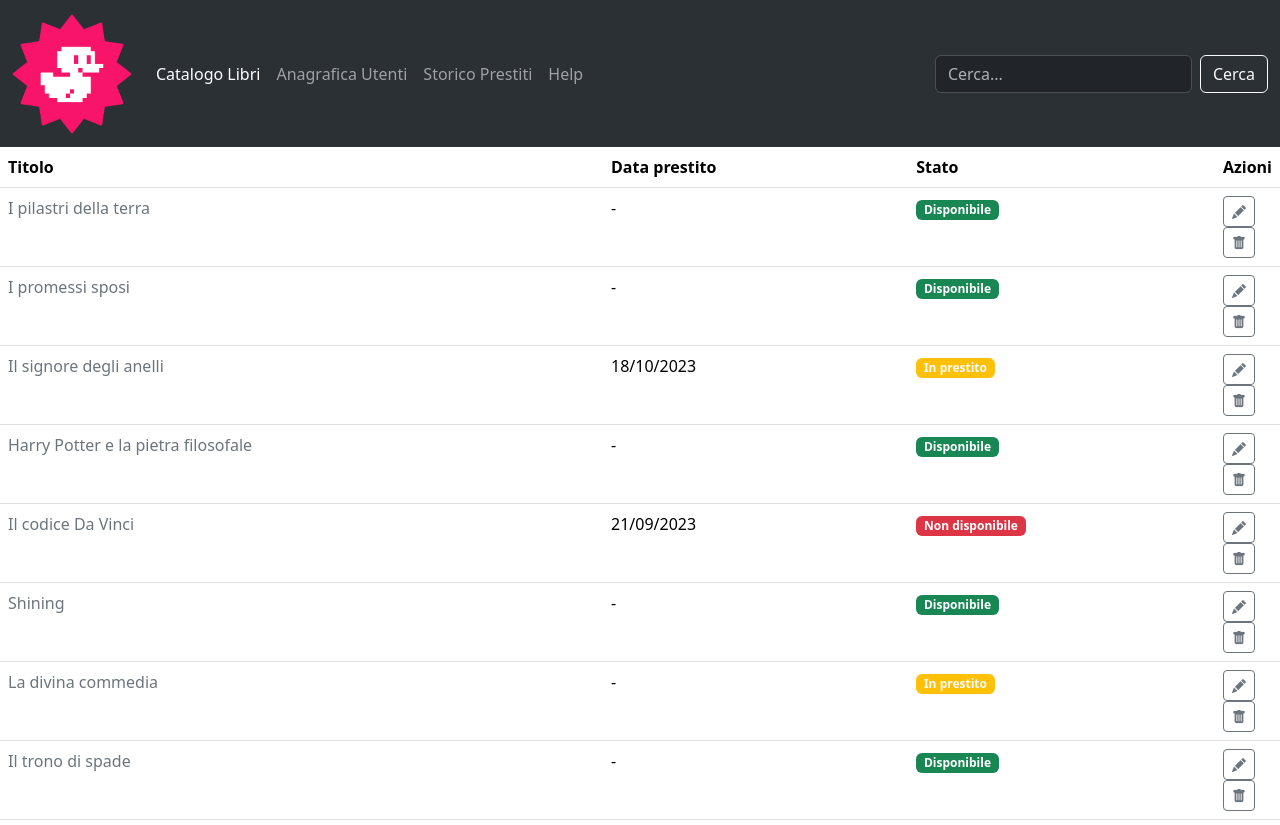
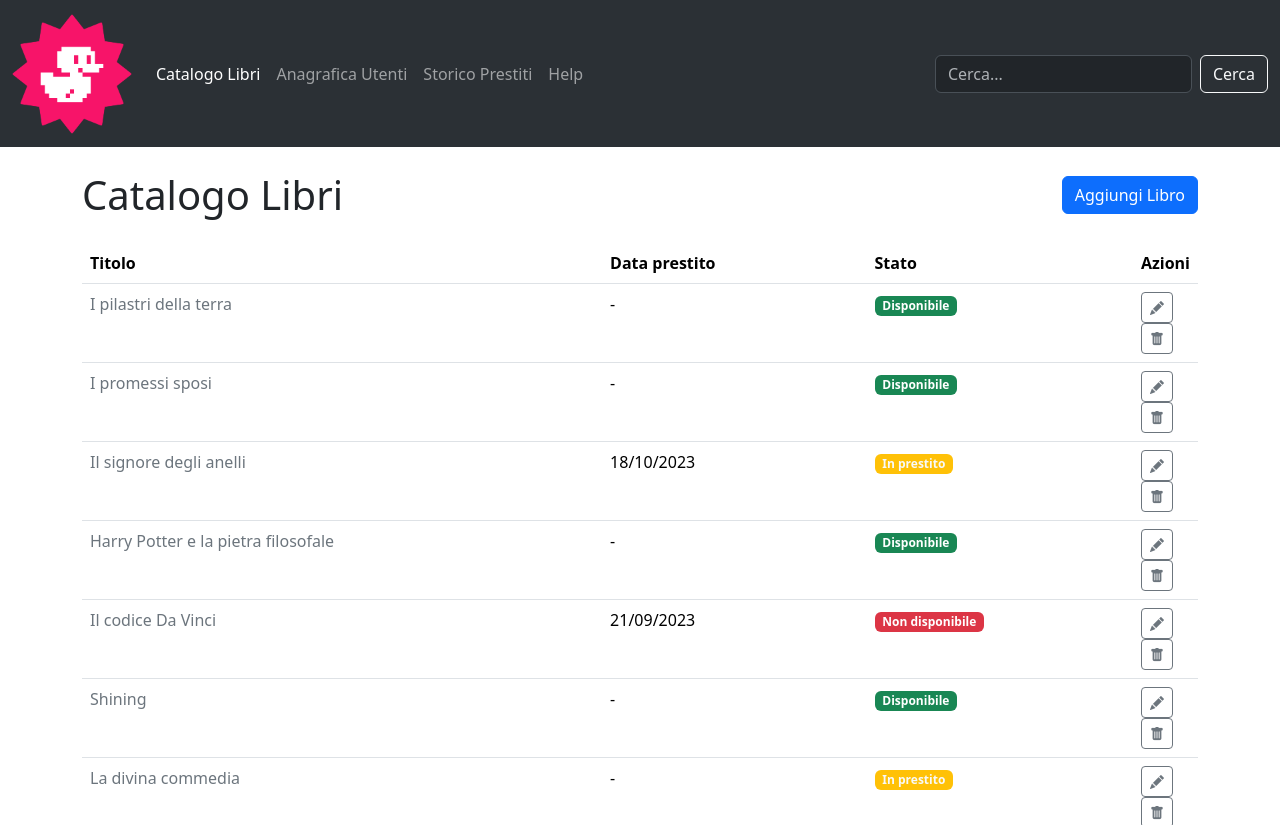
Before and after one commit to Francesco-Leoni-Pro/html-css-bootstrap-dashboard, a plain HTML site: page index.html in a window 1280 px wide. Shown: the top 825 px of the page. Drawn offline with nearby package versions, Linux system fonts and the light colour scheme.

Commit message:
feat: aggiunta titolo

```diff
--- a/index.html
+++ b/index.html
@@ -41,6 +41,14 @@
 
     </header>
     <main>
+        <!-- Titolo -->
+         <div class="container">
+            <div class="row">
+                <div class="col d-flex justify-content-between align-items-center">
+            <h1 class="my-4">Catalogo Libri</h1>
+         <a class="btn btn-primary" href="#" role="button">Aggiungi Libro</a>
+        </div>
+        </div>
         <!-- tabella libri -->
         <table class="table">
             <thead>
```
